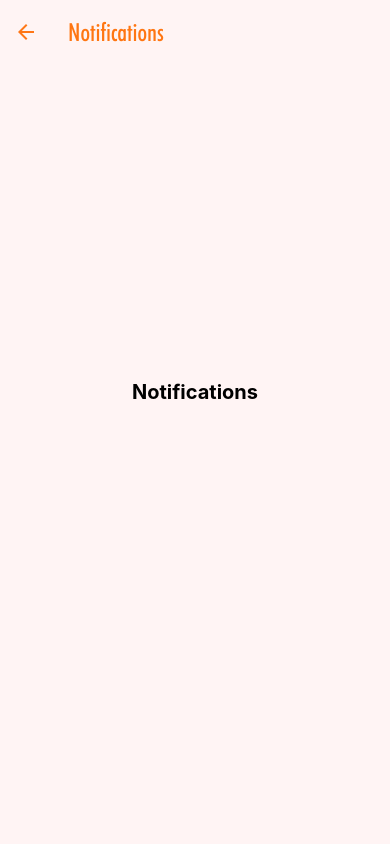
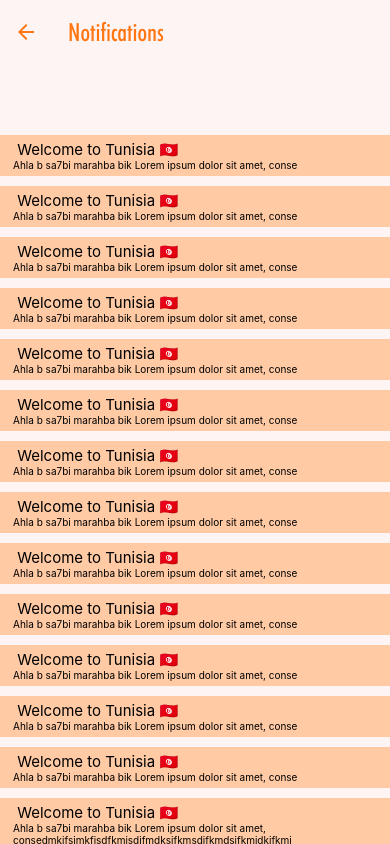
Before and after one commit to ahmedbechirmezhoud/SYP, a React Native app: screen /Notifications in a window 390 px wide. Built offline with nearby package versions, Linux system fonts and the light colour scheme; what expo-linking would draw is missing.

Commit message:
add Notification UI

```diff
--- a/navigation/index.tsx
+++ b/navigation/index.tsx
@@ -39,13 +39,13 @@ function RootNavigator() {
   return (
     <Stack.Navigator>
       <Stack.Screen
-        name="Root"
-        component={BottomTabNavigator}
+        name="Welcome"
+        component={WelcomeScreen}
         options={{ headerShown: false }}
       />
       <Stack.Screen
-        name="Welcome"
-        component={WelcomeScreen}
+        name="Root"
+        component={BottomTabNavigator}
         options={{ headerShown: false }}
       />
       <Stack.Screen
--- a/screens/NotificationsScreen.tsx
+++ b/screens/NotificationsScreen.tsx
@@ -1,15 +1,81 @@
-import { StatusBar } from 'expo-status-bar';
-import { Platform, StyleSheet, Text, View } from 'react-native';
-import Colors from '../constants/Colors';
+import { StatusBar } from "expo-status-bar";
+import { Platform, ScrollView, StyleSheet, Text, View } from "react-native";
+import Colors from "../constants/Colors";
+import Layout from "../constants/Layout";
 
+const data = [
+  {
+    title: "Welcome to Tunisia 🇹🇳",
+    message: "Ahla b sa7bi marahba bik Lorem ipsum dolor sit amet, conse",
+  },
+  {
+    title: "Welcome to Tunisia 🇹🇳",
+    message: "Ahla b sa7bi marahba bik Lorem ipsum dolor sit amet, conse",
+  },
+  {
+    title: "Welcome to Tunisia 🇹🇳",
+    message: "Ahla b sa7bi marahba bik Lorem ipsum dolor sit amet, conse",
+  },
+  {
+    title: "Welcome to Tunisia 🇹🇳",
+    message: "Ahla b sa7bi marahba bik Lorem ipsum dolor sit amet, conse",
+  },
+  {
+    title: "Welcome to Tunisia 🇹🇳",
+    message: "Ahla b sa7bi marahba bik Lorem ipsum dolor sit amet, conse",
+  },
+  {
+    title: "Welcome to Tunisia 🇹🇳",
+    message: "Ahla b sa7bi marahba bik Lorem ipsum dolor sit amet, conse",
+  },
+  {
+    title: "Welcome to Tunisia 🇹🇳",
+    message: "Ahla b sa7bi marahba bik Lorem ipsum dolor sit amet, conse",
+  },
+  {
+    title: "Welcome to Tunisia 🇹🇳",
+    message: "Ahla b sa7bi marahba bik Lorem ipsum dolor sit amet, conse",
+  },
+  {
+    title: "Welcome to Tunisia 🇹🇳",
+    message: "Ahla b sa7bi marahba bik Lorem ipsum dolor sit amet, conse",
+  },
+  {
+    title: "Welcome to Tunisia 🇹🇳",
+    message: "Ahla b sa7bi marahba bik Lorem ipsum dolor sit amet, conse",
+  },
+  {
+    title: "Welcome to Tunisia 🇹🇳",
+    message: "Ahla b sa7bi marahba bik Lorem ipsum dolor sit amet, conse",
+  },
+  {
+    title: "Welcome to Tunisia 🇹🇳",
+    message: "Ahla b sa7bi marahba bik Lorem ipsum dolor sit amet, conse",
+  },
+  {
+    title: "Welcome to Tunisia 🇹🇳",
+    message: "Ahla b sa7bi marahba bik Lorem ipsum dolor sit amet, conse",
+  },
+  {
+    title: "Welcome to Tunisia 🇹🇳",
+    message:
+      "Ahla b sa7bi marahba bik Lorem ipsum dolor sit amet, consedmkjfsjmkfjsdfkmjsdjfmdksjfkmsdjfkmdsjfkmjdkjfkmj",
+  },
+];
 
 export default function NotificationsScreen() {
   return (
     <View style={styles.container}>
-      <Text style={styles.title}>Notifications</Text>
-      <View style={styles.separator} />
+      <ScrollView style={styles.warpper}>
+        {data.map((notif, idx) => (
+          <View key={idx} style={styles.notification}>
+            <Text style={styles.title}> {notif.title} </Text>
+            <Text style={styles.message}>{notif.message}</Text>
+          </View>
+        ))}
+      </ScrollView>
 
-      <StatusBar style={Platform.OS === 'ios' ? 'light' : 'auto'} />
+      <StatusBar style={Platform.OS === "ios" ? "light" : "auto"} />
     </View>
   );
 }
@@ -17,17 +83,24 @@ export default function NotificationsScreen() {
 const styles = StyleSheet.create({
   container: {
     flex: 1,
-    alignItems: 'center',
-    justifyContent: 'center',
-    backgroundColor: Colors["backgroundColor"]
+    alignItems: "center",
+    justifyContent: "center",
+    backgroundColor: Colors["backgroundColor"],
+  },
+  warpper: {
+    marginTop: 130,
+  },
+  notification: {
+    backgroundColor: Colors["tintColorLight"],
+    width: Layout.window.width,
+    marginVertical: 5,
+    paddingVertical: 5,
+    paddingHorizontal: 13,
   },
   title: {
-    fontSize: 20,
-    fontWeight: 'bold',
+    fontSize: 15,
   },
-  separator: {
-    marginVertical: 30,
-    height: 1,
-    width: '80%',
+  message: {
+    fontSize: 10,
   },
 });
--- a/screens/TimelineScreen.tsx
+++ b/screens/TimelineScreen.tsx
@@ -69,8 +69,8 @@ export default function TimelineScreen() {
         </View>
         <Animated.ScrollView style={[styles.events, { opacity: fadeAnim }]}>
           {data
-            .filter((val, idx) => val["day"] == days[0])
-            .map((ev, i) => (
+            .filter((val: any) => val["day"] == days[0])
+            .map((ev: any, i: number) => (
               <Event {...ev} day={days[0].toString()} key={i} />
             ))}
         </Animated.ScrollView>
--- a/screens/WelcomeScreen/WelcomeScreen.tsx
+++ b/screens/WelcomeScreen/WelcomeScreen.tsx
@@ -1,36 +1,53 @@
-import { Text, TextInput, View, Image, TouchableOpacity, SafeAreaView, Button, Pressable } from "react-native";
-import { LinearGradient } from 'expo-linear-gradient';
-import Svg, { Path } from 'react-native-svg';
-import { styles } from './style';
+// @ts-nocheck
+import {
+  Text,
+  TextInput,
+  View,
+  Image,
+  TouchableOpacity,
+  SafeAreaView,
+} from "react-native";
+import { LinearGradient } from "expo-linear-gradient";
+import Svg, { Path } from "react-native-svg";
+import { styles } from "./style";
 import CustomButton from "../../components/CustomButton/CustomButton";
 
 export default function WelcomeScreen({ navigation }: any) {
-  const continuePressEvent = () => {
-
-  }
+  const continuePressEvent = () => {};
 
   return (
     <SafeAreaView>
       <LinearGradient
-        colors={['#F4890CFF', '#FF9F2EFF', '#FFBB7C']}
+        colors={["#F4890CFF", "#FF9F2EFF", "#FFBB7C"]}
         style={styles.linearGradient}
         end={[0.8, 1.5]}
         start={[0.3, 0.1]}
       >
         <View style={styles.bgImageContainer}>
-          {/* <Image style={styles.bgImageStyle} source={require('./../../assets/images/welcome_bg/bg_welcome.png')} /> */}
+          <Image
+            style={styles.bgImageStyle}
+            source={require("./../../assets/images/welcome_bg/bg_welcome.png")}
+          />
         </View>
 
         <View style={styles.root}>
           <View style={styles.container}>
             {/* Use seperated images with no display absolute to make sure no white text overlaps an image */}
-            <Image source={require('./../../assets/images/welcome_bg/vec_top.png')} />
-            <View style={styles.welcomeTextContainer} >
+            <Image
+              source={require("./../../assets/images/welcome_bg/vec_top.png")}
+            />
+            <View style={styles.welcomeTextContainer}>
               <Text style={styles.title}>WELCOME TO</Text>
               <Text style={styles.syp_congress}>SYP CONGRESS</Text>
             </View>
-            <Image style={styles.marginBot} source={require('./../../assets/images/welcome_bg/vec_mid.png')} />
-            <Image style={styles.marginBot} source={require('./../../assets/images/welcome_bg/vec_bot.png')} />
+            <Image
+              style={styles.marginBot}
+              source={require("./../../assets/images/welcome_bg/vec_mid.png")}
+            />
+            <Image
+              style={styles.marginBot}
+              source={require("./../../assets/images/welcome_bg/vec_bot.png")}
+            />
 
             <View style={styles.identifierContainer}>
               <Text style={{ ...styles.white, ...styles.title }}>
@@ -42,22 +59,43 @@ export default function WelcomeScreen({ navigation }: any) {
 
               <TextInput placeholder="000000000000" style={styles.inputArea} />
 
-              <View style={{ marginLeft: "15%", marginRight: "15%", width: "100%" }}>
-                <CustomButton style={{ marginTop: 15 }} onPress={continuePressEvent} title="CONTINUE" width="70%" />
+              <View
+                style={{ marginLeft: "15%", marginRight: "15%", width: "100%" }}
+              >
+                <CustomButton
+                  style={{ marginTop: 15 }}
+                  onPress={continuePressEvent}
+                  title="CONTINUE"
+                  width="70%"
+                />
               </View>
             </View>
           </View>
           <View style={styles.footer}>
-            <Image style={styles.logo} source={require('./../../assets/images/logo_footer.png')} />
+            <Image
+              style={styles.logo}
+              source={require("./../../assets/images/logo_footer.png")}
+            />
 
-            <TouchableOpacity onPress={() => navigation.navigate("Root")} >
+            <TouchableOpacity onPress={() => navigation.navigate("Root")}>
               <View style={styles.skipBtn}>
                 <View style={styles.skipBtnText}>
                   <Text style={{ ...styles.white, ...styles.skip }}>SKIP</Text>
-                  <Text style={{ ...styles.white, ...styles.continue }}>CONTINUE ANONYMOUSLY</Text>
+                  <Text style={{ ...styles.white, ...styles.continue }}>
+                    CONTINUE ANONYMOUSLY
+                  </Text>
                 </View>
-                <Svg width="22" height="16" viewBox="0 0 22 16" fill="none" xmlns="http://www.w3.org/2000/svg">
-                  <Path d="M21.7071 8.70711C22.0976 8.31658 22.0976 7.68342 21.7071 7.29289L15.3431 0.928932C14.9526 0.538408 14.3195 0.538408 13.9289 0.928932C13.5384 1.31946 13.5384 1.95262 13.9289 2.34315L19.5858 8L13.9289 13.6569C13.5384 14.0474 13.5384 14.6805 13.9289 15.0711C14.3195 15.4616 14.9526 15.4616 15.3431 15.0711L21.7071 8.70711ZM0 9H21V7H0V9Z" fill="#FFFAF4" />
+                <Svg
+                  width="22"
+                  height="16"
+                  viewBox="0 0 22 16"
+                  fill="none"
+                  xmlns="http://www.w3.org/2000/svg"
+                >
+                  <Path
+                    d="M21.7071 8.70711C22.0976 8.31658 22.0976 7.68342 21.7071 7.29289L15.3431 0.928932C14.9526 0.538408 14.3195 0.538408 13.9289 0.928932C13.5384 1.31946 13.5384 1.95262 13.9289 2.34315L19.5858 8L13.9289 13.6569C13.5384 14.0474 13.5384 14.6805 13.9289 15.0711C14.3195 15.4616 14.9526 15.4616 15.3431 15.0711L21.7071 8.70711ZM0 9H21V7H0V9Z"
+                    fill="#FFFAF4"
+                  />
                 </Svg>
               </View>
             </TouchableOpacity>
--- a/screens/WelcomeScreen/style.ts
+++ b/screens/WelcomeScreen/style.ts
@@ -49,10 +49,10 @@ export const styles = StyleSheet.create({
     skip: {
         textAlign: "center",
         fontWeight: "bold",
-        fontSize: 18
+        fontSize: 10
     },
     continue: {
-        fontSize: 10
+        fontSize: 8
     },
     container: {
         display: "flex",
@@ -78,7 +78,7 @@ export const styles = StyleSheet.create({
         color: "#FFFAF4"
     },
     syp_congress: {
-        fontSize: 42,
+        fontSize: 30,
         fontWeight: "bold",
         color: "#FFFAF4"
     },
```
